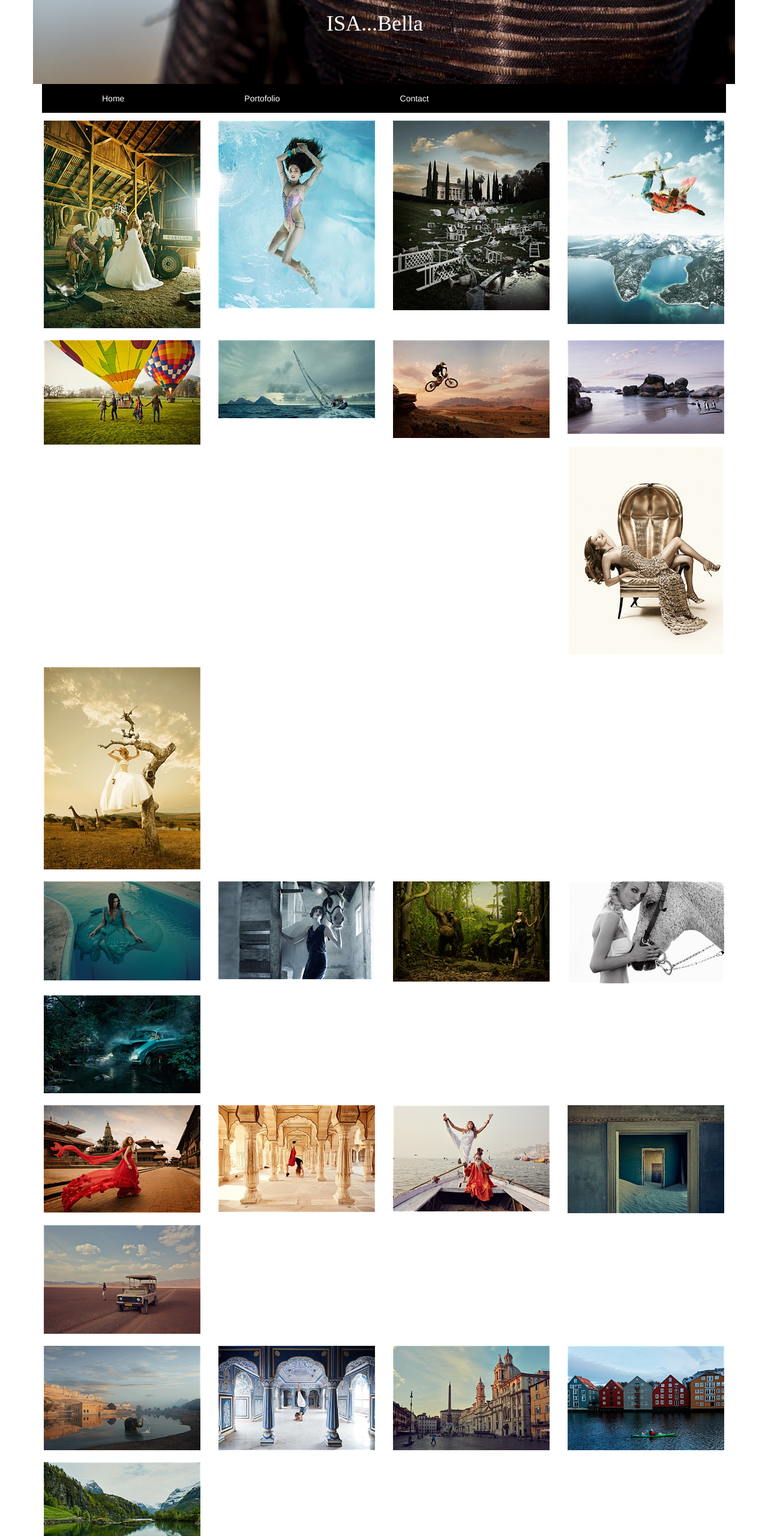
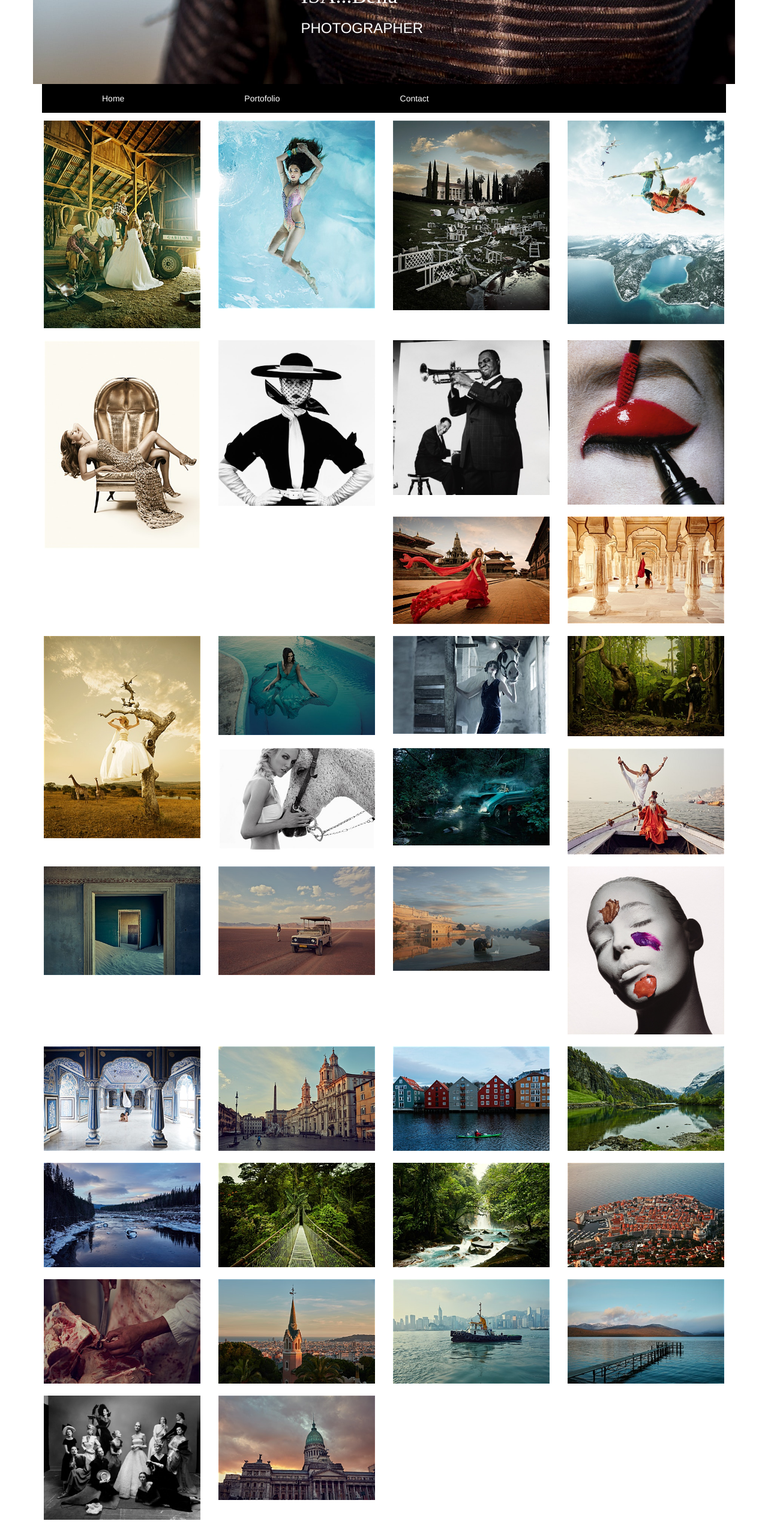
Before and after one commit to Iriniofl/cfg-isabella, a plain HTML site: page portofolio.html in a window 1280 px wide. Shown: the part 240-2800 px from the top of the page at 60% size. Drawn offline with Linux system fonts and the light colour scheme.

Commit message:
isa-bella

```diff
--- a/portofolio.html
+++ b/portofolio.html
@@ -12,13 +12,14 @@
 
          <div id="isa">
              <h1 id="text-1">ISA...<span>Bella</span></h1>
+               <h3 class="w">PHOTOGRAPHER</h3>
             </div>
         </div>
 
  <body>
   <div class="il">
     <ul >
-      <li><a href="#home" class="active">Home</a></li>
+      <li><a href="index.html" class="active">Home</a></li>
       <li><a href="portofolio.html">Portofolio</a></li>
       <li><a href="#contact">Contact</a></li>
     </ul>
@@ -34,34 +35,37 @@
 
     <div class="row">
 
-        <div class="col-md-3">         <img src="images/3.jpg" >        </div>
-        <div class="col-md-3">        <img src="images/6.jpg" >          </div>
-        <div class="col-md-3">        <img src="images/2.jpg" >        </div>
-        <div class="col-md-3">        <img src="images/4.jpg" >        </div>
-        <div class="col-md-3">        <img src="images/9.jpg" >        </div>
-        <div class="col-md-3">        <img src="images/14.jpg" >        </div>
+        <div class="col-md-3">         <img src="images/9.jpg" >        </div>
+        <div class="col-md-3">        <img src="images/35.jpg" >        </div>
+        <div class="col-md-3">        <img src="images/36.jpg" >        </div>
+        <div class="col-md-3">        <img src="images/37.jpg" >        </div>
+        <div class="col-md-3">         <img src="images/16.jpg" >  </div>
+        <div class="col-md-3">         <img src="images/17.jpg" >  </div>
+
       </div>
 
       <div class="row">
 
+       <div class="col-md-3">        <img src="images/14.jpg" >        </div>
         <div class="col-md-3">        <img src="images/11.jpg">      </div>
         <div class="col-md-3">        <img src="images/12.jpg" >     </div>
         <div class="col-md-3">        <img src="images/13.jpg" >         </div>
         <div class="col-md-3">        <img src="images/10.jpg" >        </div>
         <div class="col-md-3">        <img src="images/15.jpg" >       </div>
+        <div class="col-md-3">        <img src="images/18.jpg" >        </div>
       </div>
 
       <div class="row">
 
-        <div class="col-md-3">         <img src="images/16.jpg" >  </div>
-        <div class="col-md-3">         <img src="images/17.jpg" >  </div>
-        <div class="col-md-3">         <img src="images/18.jpg" >  </div>
         <div class="col-md-3">          <img src="images/19.jpg" >  </div>
         <div class="col-md-3">       <img src="images/20.jpg" >     </div>
+        <div class="col-md-3">    <img src="images/21.jpg" >   </div>
+        <div class="col-md-3">  <img src="images/39.jpg" >  </div>
+
       </div>
       <div class="row">
 
-          <div class="col-md-3">    <img src="images/21.jpg" >   </div>
+
         <div class="col-md-3">     <img src="images/22.jpg">   </div>
         <div class="col-md-3">     <img src="images/23.jpg" >   </div>
         <div class="col-md-3">     <img src="images/24.jpg" >  </div>
@@ -73,7 +77,7 @@
         <div class="col-md-3">     <img src="images/27.jpg" >  </div>
         <div class="col-md-3">     <img src="images/28.jpg" >   </div>
       <div class="col-md-3">     <img src="images/29.jpg" >  </div>
-        <div class="col-md-3">    <img src="images/30.jpg" >  </div>
+
       </div>
         <div class="row">
 
@@ -81,16 +85,13 @@
         <div class="col-md-3">    <img src="images/32.jpg">  </div>
         <div class="col-md-3">     <img src="images/33.jpg" >  </div>
         <div class="col-md-3">     <img src="images/34.jpg" >  </div>
-        <div class="col-md-3">     <img src="images/35.jpg" >   </div>
-      </div>
-        <div class="row">
-          <div class="col-md-3">  <img src="images/36.jpg" >   </div>
-          <div class="col-md-3">  <img src="images/37.jpg" >  </div>
-          <div class="col-md-3">  <img src="images/38.jpg" >  </div>
-          <div class="col-md-3">  <img src="images/39.jpg" >  </div>
 
 
       </div>
+        <div class="row">
+            <div class="col-md-3">  <img src="images/38.jpg" >  </div>
+            <div class="col-md-3">    <img src="images/30.jpg" >  </div>
+         </div>
       </div>
 
 </body>
```
Also changed, not shown: index.html (+3 -3 lines).
